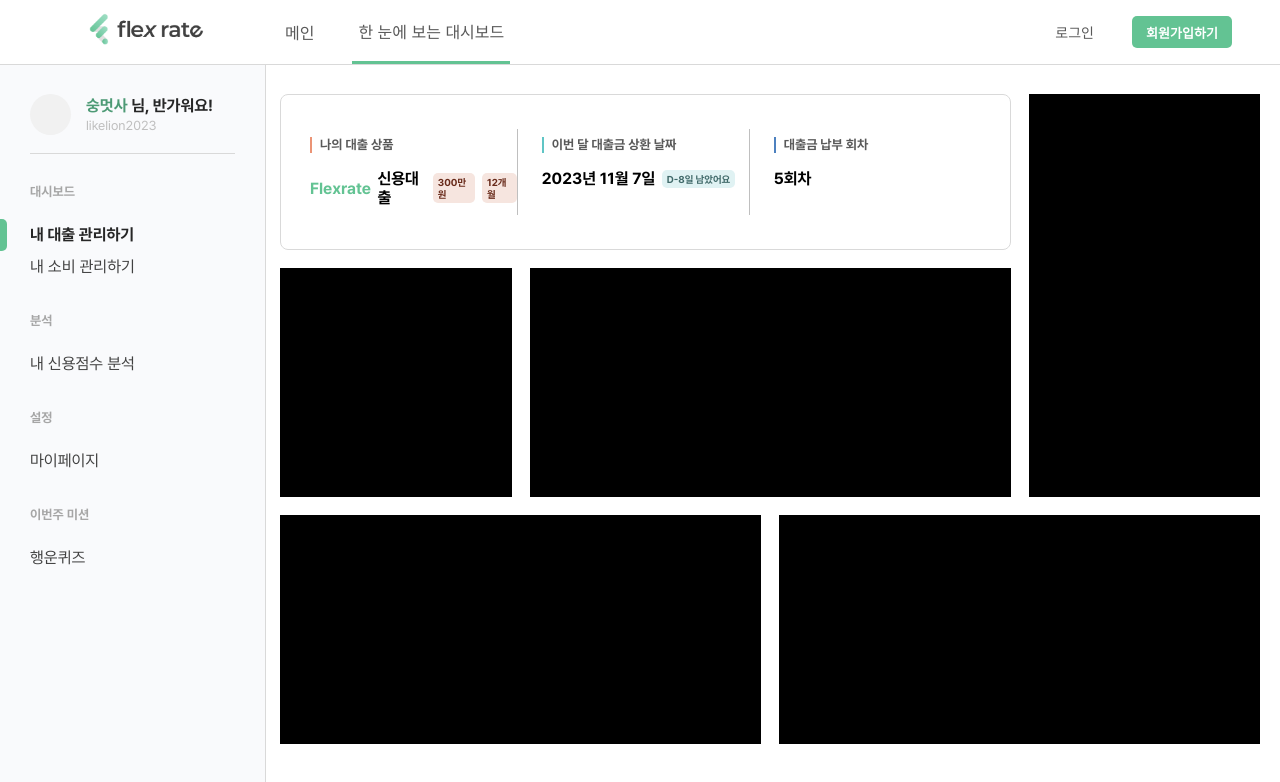
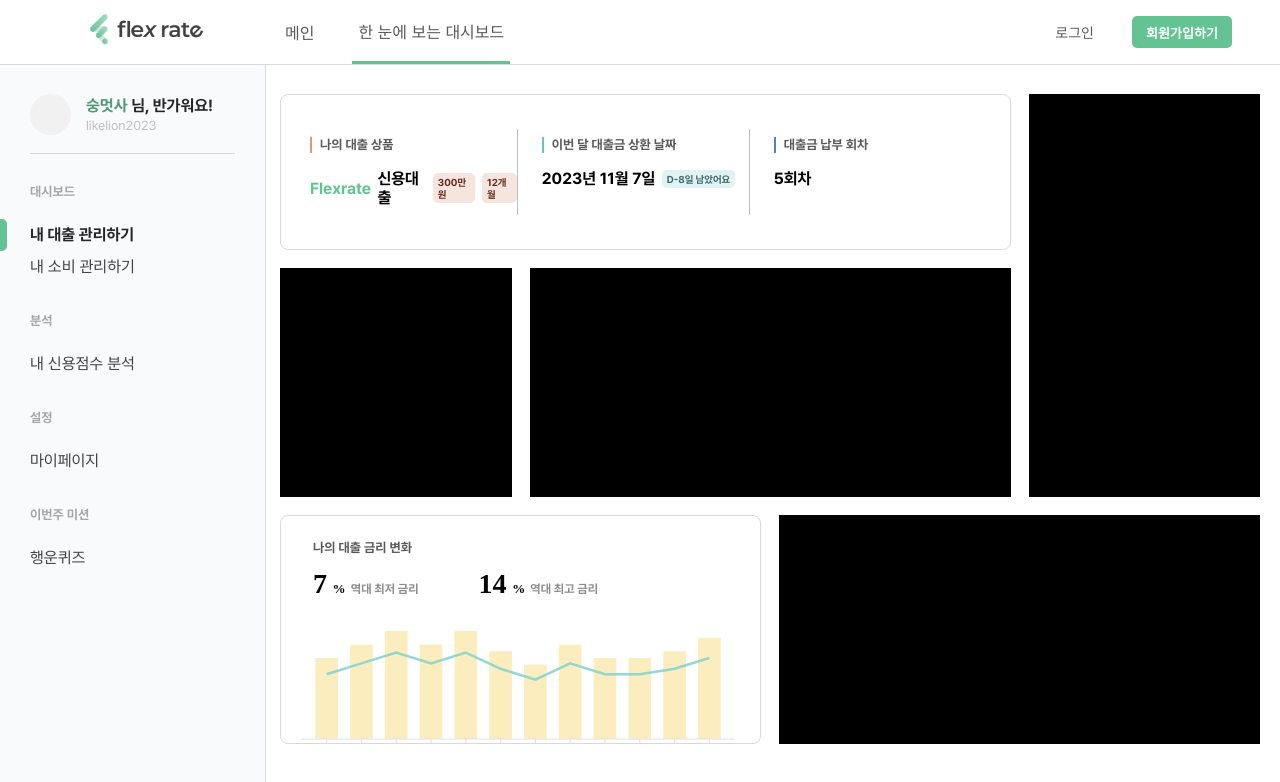
Before and after one commit to likelion-ssu/FlexRate---FE, a React (Vite) app: page /dashboard in a window 1280 px wide. Shown: the top 782 px of the page. Built offline with nearby package versions, Linux system fonts and the light colour scheme.

Commit message:
feat:rateChangeGraph in dashboard

```diff
--- /dev/null
+++ b/src/components/DashboardComs/RateChange.tsx
@@ -0,0 +1,201 @@
+import React, { useEffect, useState } from 'react';
+import ApexCharts from 'apexcharts';
+import styled from 'styled-components';
+import '../../styles/CustomTooltip.css';
+import up from '../../assets/imgs/up.png';
+import down from '../../assets/imgs/down.png';
+
+const Container = styled.div`
+  width: 100%;
+  height: 100%;
+  box-sizing: border-box;
+  border: 1px solid #d9d9d9;
+  border-radius: 8px;
+  overflow: hidden;
+  display: flex;
+  flex-direction: column;
+`;
+const Wrapper = styled.div`
+  padding: 1.5em 2em 0 2em;
+  & > p {
+    font-size: 13px;
+    font-weight: 700;
+    line-height: 16px;
+    letter-spacing: 0em;
+    color: #595959;
+    padding-bottom: 0.75em;
+  }
+`;
+const Num = styled.span`
+  font-family: SUIT;
+  font-size: 28px;
+  font-weight: 700;
+  line-height: 35px;
+  margin-right: 0.2em;
+`;
+const Per = styled.span`
+  font-family: SUIT;
+  font-size: 13px;
+  font-weight: 600;
+  line-height: 16px;
+  margin-right: 0.4em;
+`;
+const Text = styled.span`
+  font-family: Pretendard;
+  font-size: 12px;
+  font-weight: 600;
+  line-height: 14px;
+  color: #8c8c8c;
+  margin-right: 5em;
+`;
+const Chart = styled.div`
+  width: 100%;
+`;
+
+const RateChange = () => {
+  const lineData = [12, 14, 16, 14, 16, 13, 11, 14, 12, 12, 13, 15];
+  const blockData = lineData.map((item) => item * 1.25);
+  const duration = [
+    '2023.01',
+    '2023.02',
+    '2023.03',
+    '2023.04',
+    '2023.05',
+    '2023.06',
+    '2023.07',
+    '2023.08',
+    '2023.09',
+    '2023.10',
+    '2023.11',
+    '2023.12',
+  ];
+
+  const options = {
+    colors: ['#FBEAB2', '#80D2D0'],
+    series: [
+      {
+        name: '',
+        type: 'column',
+        data: blockData,
+      },
+      {
+        name: '',
+        type: 'line',
+        data: lineData,
+      },
+    ],
+    chart: {
+      height: 170,
+      type: 'line',
+      toolbar: {
+        show: false,
+      },
+    },
+    plotOptions: {
+      bar: {
+        columnWidth: '65%',
+      },
+    },
+    tooltip: {
+      custom: function ({ series, seriesIndex, dataPointIndex, w }) {
+        const idx = w.globals.labels[dataPointIndex] - 1;
+        const rate = series[seriesIndex][dataPointIndex]; // 해당 월의 금리
+        const previousRate = series[seriesIndex][dataPointIndex - 1] || 0; // 전달의 금리
+        const rateChange = rate - previousRate; // 금리 변동폭
+
+        const startDate = duration[idx] + '.01';
+        const endDate = duration[idx] + '.31';
+
+        // 양수 또는 음수에 따른 아이콘 결정
+        const changeIcon =
+          rateChange >= 0
+            ? `<img src=${up} alt="upIcon" />` // 양수일 때의 아이콘
+            : `<img src=${down} alt="downIcon" />`; // 음수일 때의 아이콘
+
+        //사용자 정의 툴팁 내용
+        return `
+        <div class="custom-tooltip">
+            <div class="inner-box">
+              <span class="num">${rate}</span>
+              <span class="per">%</span>
+              <div class="date">${startDate} - ${endDate}</div>
+              <span class="text">이전 달 대비</span>
+              <span class="change">${changeIcon} ${rateChange}%</span>
+            </div>
+            </div>
+        `;
+      },
+    },
+    stroke: {
+      width: [0, 2.5],
+    },
+    dataLabels: {
+      enabled: false,
+    },
+    labels: duration,
+    xaxis: {
+      tooltip: {
+        enabled: false, // X축 툴팁 비활성화
+      },
+      type: 'category',
+      categories: duration,
+      labels: {
+        show: false, // X축 라벨을 숨깁니다.
+      },
+    },
+    yaxis: [
+      {
+        labels: {
+          show: false, // Y축 라벨을 숨깁니다.
+        },
+        min: 0, // 선 그래프의 Y축 최소값
+        max: 20, // 선 그래프의 Y축 최대값
+      },
+      {
+        labels: {
+          show: false, // Y축 라벨을 숨깁니다.
+        },
+        min: 0, // 선 그래프의 Y축 최소값
+        max: 20, // 선 그래프의 Y축 최대값
+      },
+    ],
+
+    legend: {
+      show: false, // 범례를 숨깁니다.
+    },
+    grid: {
+      show: false, // 그리드 자체는 보임
+      padding: {
+        left: 0, // 왼쪽 패딩을 0으로 설정
+        right: 25, // 오른쪽 패딩을 0으로 설정 (필요한 경우)
+      },
+    },
+  };
+
+  useEffect(() => {
+    const chart = new ApexCharts(document.querySelector('#chart'), options);
+    chart.render();
+    return () => {
+      chart.destroy();
+    };
+  }, []);
+
+  return (
+    <Container>
+      <Wrapper>
+        <p>나의 대출 금리 변화</p>
+        <div>
+          <Num>7</Num>
+          <Per>%</Per>
+          <Text>역대 최저 금리</Text>
+          <Num>14</Num>
+          <Per>%</Per>
+          <Text>역대 최고 금리</Text>
+        </div>
+      </Wrapper>
+      <Chart id="chart"></Chart>
+    </Container>
+  );
+};
+
+export default RateChange;
--- a/src/pages/Dashboard.tsx
+++ b/src/pages/Dashboard.tsx
@@ -2,6 +2,8 @@ import MainSidebar from '@/components/MainSidebar';
 import { styled } from 'styled-components';
 import React, { useState, useEffect } from 'react';
 import DashHeader from '@/components/DashboardComs/DashHeader';
+import RateChange from '@/components/DashboardComs/RateChange';
+
 const useNarrowScreen = () => {
   // 초기 상태 설정
   const [isNarrowScreen, setIsNarrowScreen] = useState(window.innerWidth > 600);
@@ -40,7 +42,9 @@ const Dashboard = () => {
           {/*대출금리,신용평가 점수*/}
           <div className="item4">4</div>
           {/*이번달 대출금*/}
-          <div className="item5">5</div>
+          <div className="item5">
+            <RateChange />
+          </div>
           {/*금리변화*/}
           <div className="item6">6</div>
           {/*대출 히스토리*/}
@@ -89,7 +93,7 @@ const GridContainer = styled.div`
   } /* 2~3행, 2~3열 */
   .item5 {
     grid-area: 4 / 1 / 6 / 3;
-    background-color: black;
+    /* background-color: black; */
   } /* 4~5행, 1~2열 */
   .item6 {
     grid-area: 4 / 3 / 6 / 5;
--- /dev/null
+++ b/src/styles/CustomTooltip.css
@@ -0,0 +1,52 @@
+.custom-tooltip {
+  padding: 11px;
+  background: #fff;
+  font-size: 0.9em;
+  line-height: 1.4;
+  border: 1px solid #f1f1f1;
+  border-radius: 7px;
+}
+.inner-box {
+  border-left: 4.5px solid #59c3c2;
+  padding: 3px 0px 2px 10px;
+  border-radius: 2px;
+  gap: 2em;
+}
+.num {
+  font-family: SUIT;
+  font-size: 20px;
+  font-weight: 700;
+  line-height: 25px;
+}
+.per {
+  font-family: SUIT;
+  font-size: 10px;
+  font-weight: 600;
+  line-height: 12px;
+}
+.date {
+  color: #8c8c8c;
+  font-family: SUIT;
+  font-size: 10px;
+  font-weight: 700;
+  line-height: 12px;
+}
+.text {
+  font-family: SUIT;
+  font-size: 10px;
+  font-weight: 700;
+  line-height: 12px;
+  color: #595959;
+}
+.change {
+  padding: 2px 4px;
+  margin-left: 3.5em;
+  background-color: #f6fdf6;
+  color: #3a7a2f;
+  font-family: SUIT;
+  font-size: 9px;
+  font-weight: 800;
+  line-height: 9px;
+  border-radius: 3px;
+  border: 1px;
+}
```
Also changed, not shown: src/assets/imgs/down.png (added), src/assets/imgs/up.png (added).
